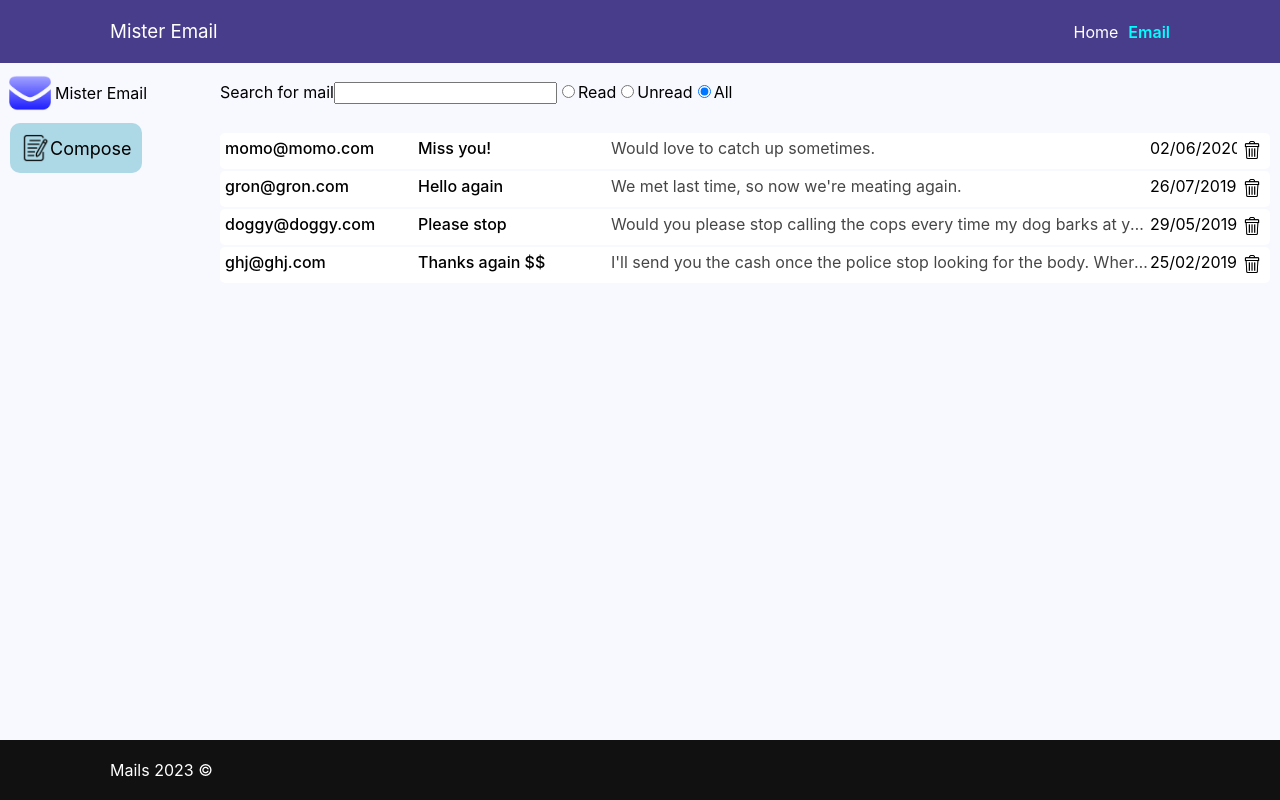
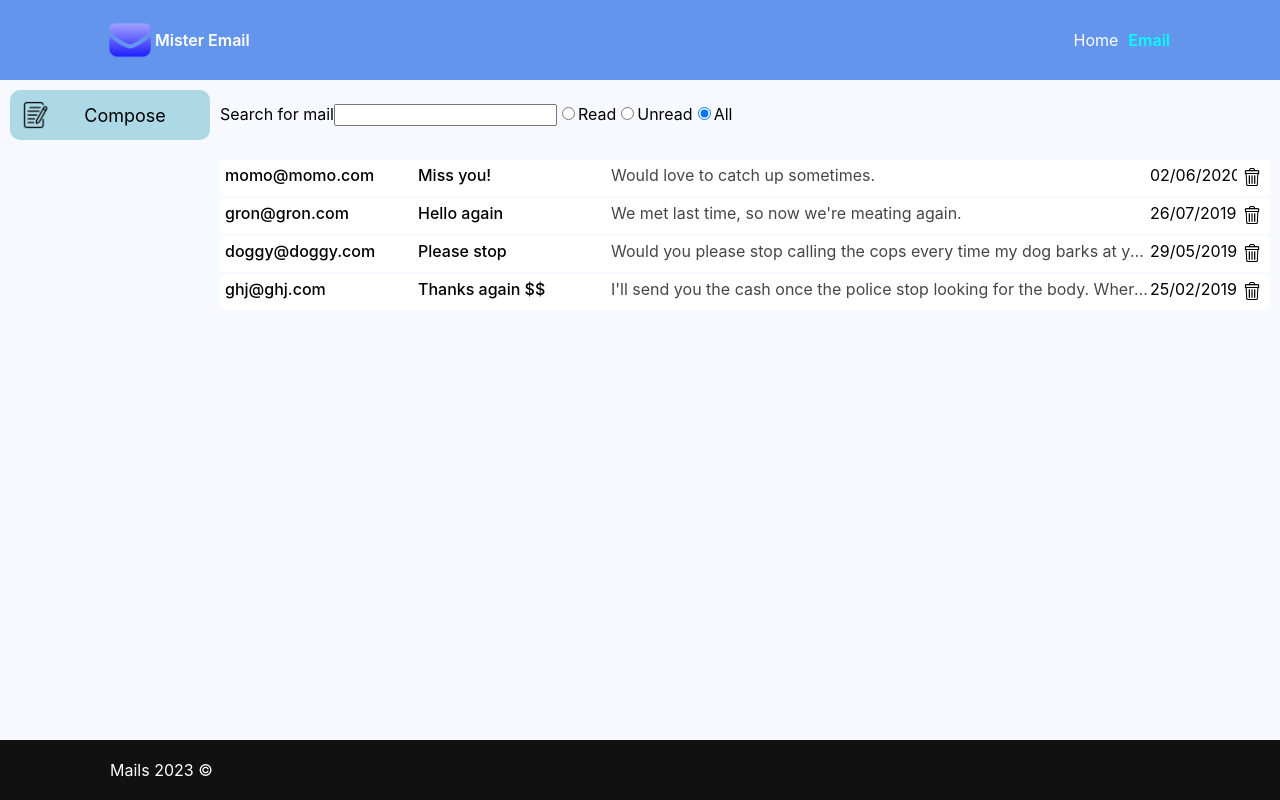
Before and after one commit to codingkinesis/MisterEmail, a React (Vite) app: page /#/Email in a window 1280 px wide. Built offline with nearby package versions, Linux system fonts and the light colour scheme.

Commit message:
move logo to app head replace with compose btn

```diff
--- a/src/assets/css/cmps/app-header.css
+++ b/src/assets/css/cmps/app-header.css
@@ -1,5 +1,5 @@
 .app-header {
-    background-color: darkslateblue;
+    background-color:cornflowerblue;
     color: white;
 
 }
@@ -10,9 +10,18 @@
     justify-content: space-between;
 }
 
-.app-header h1.logo {
+.app-header .logo {
     flex-grow: 1;
     font-weight: 600;
+    height: 50px;
+    margin: -5px;
+    display: grid;
+    grid-template-columns: 50px auto;
+    align-items: center;
+}
+
+.app-header .logo img{
+    height: 50px;
 }
 
 .app-header .back {
--- a/src/assets/css/pages/email-index.css
+++ b/src/assets/css/pages/email-index.css
@@ -7,7 +7,7 @@
     grid-template-columns: 200px minmax(450px, 1fr);
     grid-template-rows: auto 1fr;
     grid-template-areas:
-        "l f"
+        "c f"
         "a m";
     gap: 10px;
 }
@@ -27,22 +27,9 @@
     grid-area: a;
 }
 
+.email-index .btn-compose {
+    grid-area: c;
 
-.email-index .logo{
-    grid-area: l;
-
-    height: 50px;
-    margin: -5px;
-    display: grid;
-    grid-template-columns: 50px auto;
-    align-items: center;
-}
-
-.email-index header .logo img{
-    height: 50px;
-}
-
-.email-index .btn-compose {
     display: grid;
     grid-template-columns: auto 1fr;
     align-items: center;
--- a/src/cmp/AppHeader.jsx
+++ b/src/cmp/AppHeader.jsx
@@ -1,10 +1,14 @@
 import { NavLink } from "react-router-dom";
+import imgLogo from '../assets/imgs/logo.png';
 
 export function AppHeader() {
 
     return <header className="app-header">
         <section className="container">
-            <h1>Mister Email</h1>
+            <div className="logo">
+                    <img src={imgLogo} />
+                    Mister Email
+            </div>
             <nav>
                 <NavLink to="/">Home</NavLink>
                 <NavLink to="/Email">Email</NavLink>
--- a/src/pages/EmailIndex.jsx
+++ b/src/pages/EmailIndex.jsx
@@ -4,7 +4,6 @@ import { emailService } from "../services/email.service";
 import { EmailFilter } from "../cmp/EmailFilter";
 import { EmailDraft } from "../cmp/EmailDraft";
 import imgCompose from '../assets/imgs/writing.png';
-import imgLogo from '../assets/imgs/logo.png';
 
 export function EmailIndex() {
     const [emails, setEmails] = useState(null)
@@ -63,18 +62,15 @@ export function EmailIndex() {
     return (
         <section className="email-index">
             <section className="layout">
-                <div className="logo">
-                    <img src={imgLogo} />
-                    Mister Email
-                </div>
+                <button className="btn-compose" onClick={composeEmail}>
+                    <img src={imgCompose} />
+                    Compose
+                </button>
                 <section className="filter">
                     <EmailFilter filterBy={filterBy} onSetFilter={onSetFilter}/>
                 </section>
                 <section className="aside">
-                    <button className="btn-compose" onClick={composeEmail}>
-                        <img src={imgCompose} />
-                        Compose
-                    </button>
+
                 </section>
                 <section className="main">
                     <EmailList emails={emails} onDelete={onDeleteEmail}/>
```
